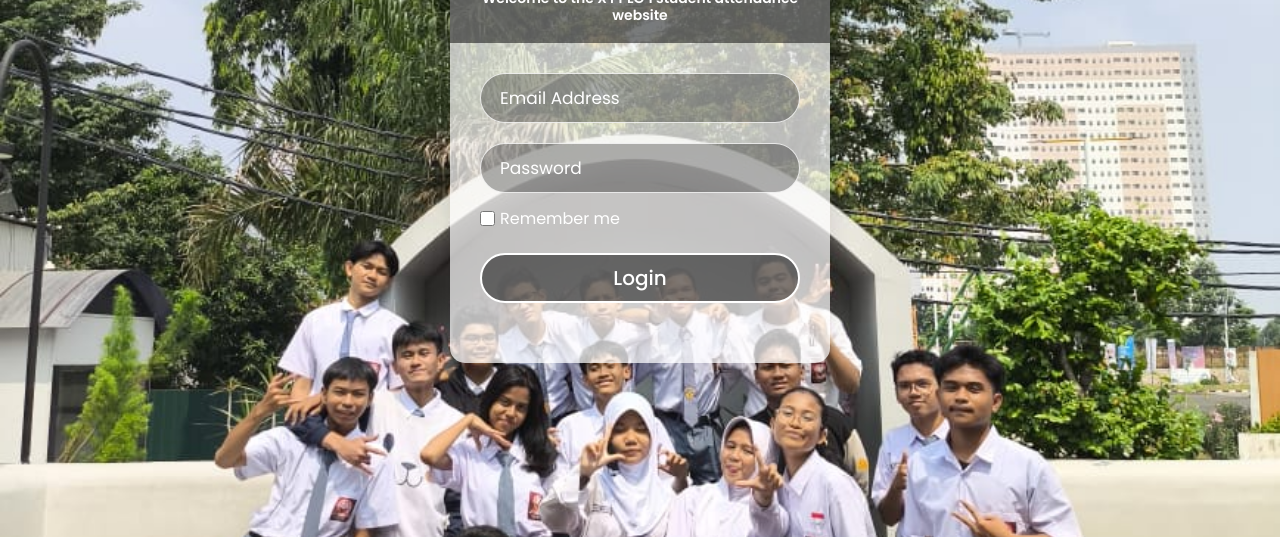
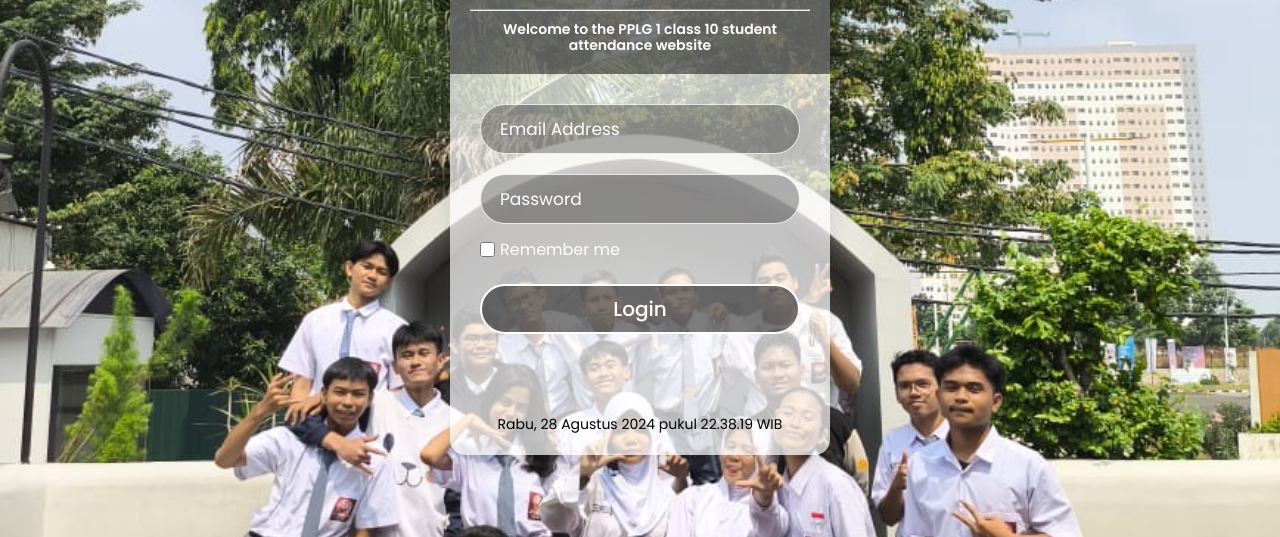
Before and after one commit to rafaelabimanyu/HADIR-SISWA, a plain HTML site: page index.html in a window 1280 px wide. Shown: the part 263-800 px from the top of the page. Drawn offline with Linux system fonts and the light colour scheme.

Commit message:
first commit

```diff
--- a/index.html
+++ b/index.html
@@ -143,6 +143,13 @@
          form .signup-link a:hover {
             text-decoration: underline;
          }
+         .date-time {
+            color: #000000;
+            text-align: center;
+            margin-top: 20px;
+            padding-bottom: 20px;
+            font-size: 14px;
+         }
 
          /* Responsive design */
          @media (max-width: 480px) {
@@ -189,7 +196,12 @@
       <div class="wrapper">
          <div class="title">
             <h3>X PPLG 1</h3>
-            <p>Welcome to the X PPLG 1 student attendance website</p>
+            <hr>
+            <br>
+            <h5>SMK PRESTASI PRIMA</h5>
+            <br>
+            <hr>
+            <p>Welcome to the PPLG 1 class 10 student attendance website</p>
          </div>
          <form action="#">
             <div class="field">
@@ -210,6 +222,29 @@
                <input type="submit" value="Login">
             </div>
          </form>
+         <div class="date-time" id="date-time">
+            <!-- Date and time will be displayed here -->
+         </div>
       </div>
+      <script>
+         function updateDateTime() {
+            const now = new Date();
+            const options = {
+               weekday: 'long',
+               year: 'numeric',
+               month: 'long',
+               day: 'numeric',
+               hour: '2-digit',
+               minute: '2-digit',
+               second: '2-digit',
+               timeZone: 'Asia/Jakarta',
+               timeZoneName: 'short'
+            };
+            const dateTimeString = now.toLocaleDateString('id-ID', options);
+            document.getElementById('date-time').textContent = dateTimeString;
+         }
+         setInterval(updateDateTime, 1000); // Update every second
+         updateDateTime(); // Initial call to set the date and time immediately
+      </script>
    </body>
 </html>
```
